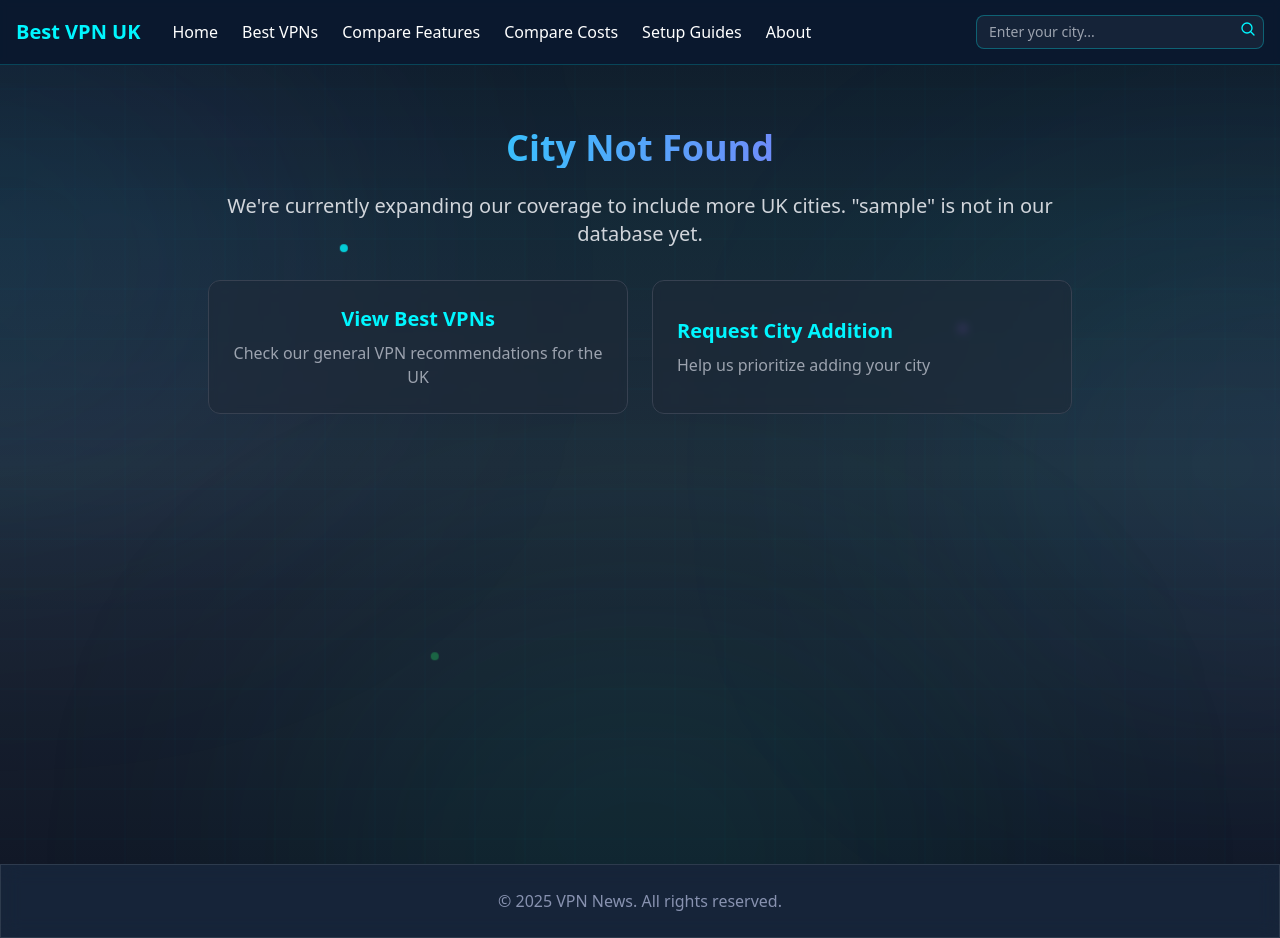
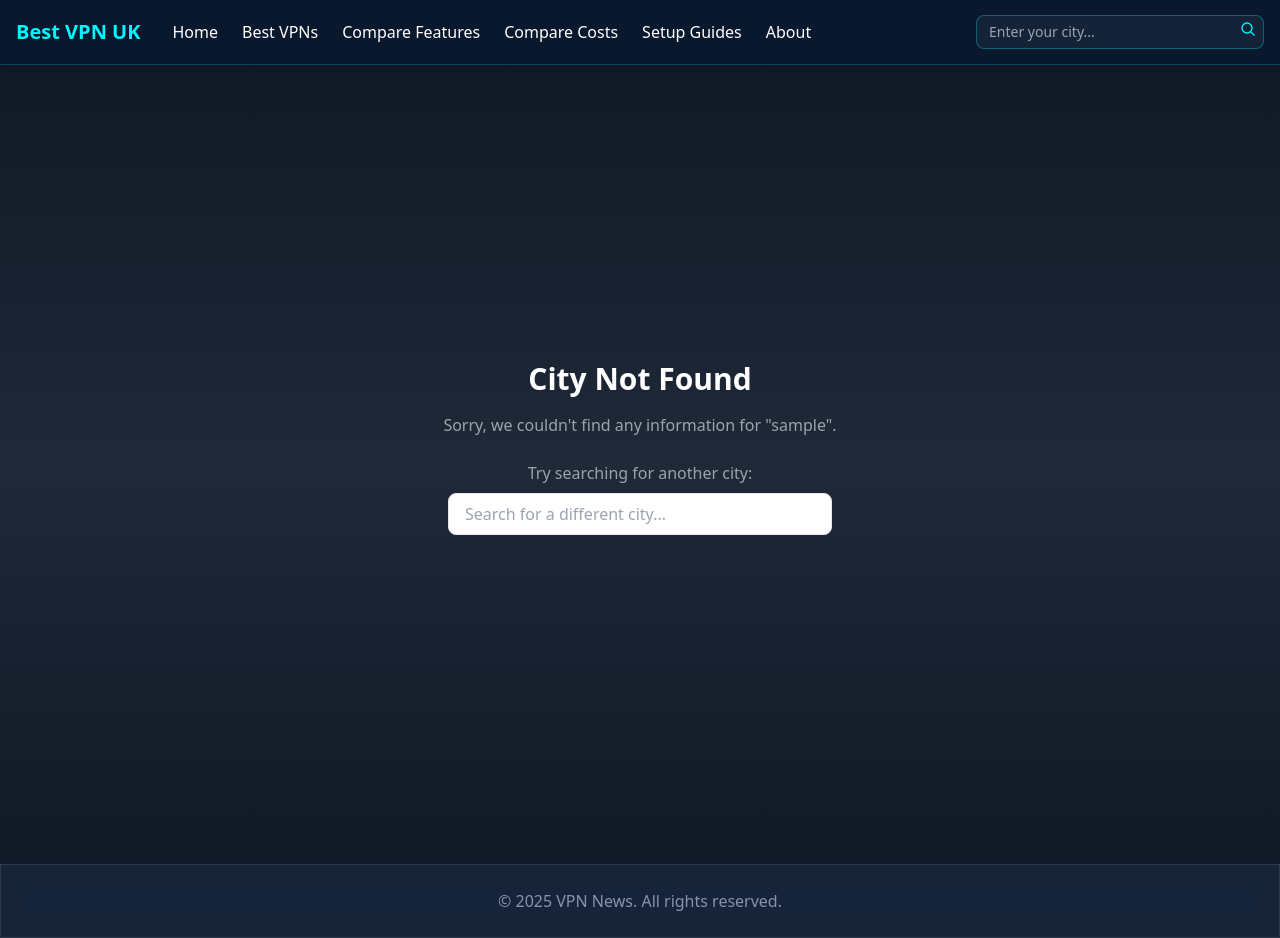
Before and after one commit to GergulasBalint/bestvpn, a React (Vite) app: page / in a window 1280 px wide. Both pictures are taken after typing "Sample" into the empty fields and a click on the button 1248 px from the left and 29 px from the top of the page. Built offline with nearby package versions, Linux system fonts and the light colour scheme.

Commit message:
citys added again again again again again

```diff
--- a/src/components/CityList.tsx
+++ b/src/components/CityList.tsx
@@ -1,58 +1,89 @@
-import React, { useState } from 'react';
-import { getAllCityNames } from '../data/cityData';
-import { cities } from '../data/cityData';
+import React, { useState, useRef, useEffect } from 'react';
+import { getAllCityNames, cities } from '../data/cityData';
+import { useNavigate } from 'react-router-dom';
 
 interface CityListProps {
   onCitySelect?: (city: string) => void;
+  className?: string;
+  placeholder?: string;
 }
 
-const CityList: React.FC<CityListProps> = ({ onCitySelect }) => {
+const CityList: React.FC<CityListProps> = ({
+  onCitySelect,
+  className = '',
+  placeholder = 'Search cities...'
+}) => {
   const [searchTerm, setSearchTerm] = useState('');
-  const [isListVisible, setIsListVisible] = useState(false);
+  const [showDropdown, setShowDropdown] = useState(false);
+  const navigate = useNavigate();
+  const wrapperRef = useRef<HTMLDivElement>(null);
 
   const cityNames = getAllCityNames(cities).sort();
 
   const filteredCities = cityNames.filter(city =>
     city.toLowerCase().includes(searchTerm.toLowerCase())
-  );
+  ).slice(0, 10); // Limit to 10 results
+
+  useEffect(() => {
+    const handleClickOutside = (event: MouseEvent) => {
+      if (wrapperRef.current && !wrapperRef.current.contains(event.target as Node)) {
+        setShowDropdown(false);
+      }
+    };
+
+    document.addEventListener('mousedown', handleClickOutside);
+    return () => document.removeEventListener('mousedown', handleClickOutside);
+  }, []);
+
+  const handleSubmit = (e: React.FormEvent) => {
+    e.preventDefault();
+    if (searchTerm) {
+      navigate(`/city/${searchTerm.toLowerCase()}`);
+    }
+  };
+
+  const handleCityClick = (city: string) => {
+    if (onCitySelect) {
+      onCitySelect(city);
+    }
+    navigate(`/city/${city.toLowerCase()}`);
+    setShowDropdown(false);
+    setSearchTerm('');
+  };
 
   return (
-    <div className="relative w-full max-w-2xl mx-auto">
-      <div className="flex gap-2">
+    <div ref={wrapperRef} className={`relative ${className}`}>
+      <form onSubmit={handleSubmit}>
         <input
           type="text"
-          placeholder="Search cities..."
           value={searchTerm}
-          onChange={(e) => setSearchTerm(e.target.value)}
+          onChange={(e) => {
+            setSearchTerm(e.target.value);
+            setShowDropdown(true);
+          }}
+          onFocus={() => setShowDropdown(true)}
+          placeholder={placeholder}
           className="w-full px-4 py-2 border rounded-lg focus:outline-none focus:ring-2 focus:ring-blue-500 text-gray-900 bg-white"
         />
-        <button
-          onClick={() => setIsListVisible(!isListVisible)}
-          className="px-4 py-2 bg-blue-500 text-white rounded-lg hover:bg-blue-600 focus:outline-none focus:ring-2 focus:ring-blue-500"
-        >
-          {isListVisible ? 'Hide' : 'Search'}
-        </button>
-      </div>
+      </form>
 
-      {isListVisible && (
-        <div className="absolute z-50 w-full mt-2 bg-white border rounded-lg shadow-lg max-h-96 overflow-y-auto">
-          <div className="grid grid-cols-1 md:grid-cols-2 lg:grid-cols-3 gap-2 p-4">
+      {showDropdown && searchTerm && (
+        <div className="absolute z-50 w-full mt-1 bg-white border rounded-lg shadow-lg max-h-96 overflow-y-auto">
+          {filteredCities.length > 0 ? (
+            <div className="py-1">
               {filteredCities.map((city) => (
                 <button
                   key={city}
-                onClick={() => {
-                  if (onCitySelect) {
-                    onCitySelect(city);
-                  }
-                  setIsListVisible(false);
-                  setSearchTerm('');
-                }}
-                className="text-left px-3 py-2 hover:bg-gray-100 rounded-md transition-colors text-gray-900"
+                  onClick={() => handleCityClick(city)}
+                  className="w-full text-left px-4 py-2 hover:bg-gray-100 text-gray-900"
                 >
                   {city}
                 </button>
               ))}
             </div>
+          ) : (
+            <div className="px-4 py-2 text-gray-500">No cities found</div>
+          )}
         </div>
       )}
     </div>
--- a/src/components/CityNotFound.tsx
+++ b/src/components/CityNotFound.tsx
@@ -1,143 +1,27 @@
-import { useState } from 'react';
-import { Link } from 'react-router-dom';
-import CyberBackground from './CyberBackground';
+import React from 'react';
+import CityList from './CityList';
 
-interface CityRequestFormData {
-  cityName: string;
-  region: string;
-  email?: string;
-  additionalInfo?: string;
+interface CityNotFoundProps {
+  searchedCity: string;
 }
 
-const CityNotFound: React.FC<{ searchedCity: string }> = ({ searchedCity }) => {
-  const [showForm, setShowForm] = useState(false);
-  const [formData, setFormData] = useState<CityRequestFormData>({
-    cityName: searchedCity,
-    region: '',
-    email: '',
-    additionalInfo: ''
-  });
-  const [submitted, setSubmitted] = useState(false);
-
-  const handleSubmit = (e: React.FormEvent) => {
-    e.preventDefault();
-    // Here you would typically send this data to your backend
-    console.log('City request submitted:', formData);
-    setSubmitted(true);
-  };
-
+const CityNotFound: React.FC<CityNotFoundProps> = ({ searchedCity }) => {
   return (
-    <div className="min-h-screen bg-gradient-to-b from-gray-900 via-gray-800 to-gray-900 relative text-white">
-      <CyberBackground />
-      <div className="relative z-10 max-w-4xl mx-auto px-4 py-16">
-        <div className="text-center mb-12">
-          <h1 className="text-4xl font-bold mb-6 bg-gradient-to-r from-cyber-blue to-purple-500 text-transparent bg-clip-text">
-            City Not Found
-          </h1>
-          <p className="text-xl text-gray-300 mb-8">
-            We're currently expanding our coverage to include more UK cities.
-            "{searchedCity}" is not in our database yet.
+    <div className="min-h-screen bg-gradient-to-b from-gray-900 via-gray-800 to-gray-900 text-white flex items-center justify-center">
+      <div className="max-w-md w-full mx-4">
+        <div className="text-center mb-8">
+          <h1 className="text-3xl font-bold mb-4">City Not Found</h1>
+          <p className="text-gray-400 mb-6">
+            Sorry, we couldn't find any information for "{searchedCity}".
           </p>
-
-          <div className="grid grid-cols-1 md:grid-cols-2 gap-6 mb-12">
-            <Link
-              to="/best-vpns"
-              className="bg-gray-800/50 backdrop-blur-sm p-6 rounded-xl border border-gray-700 hover:border-cyber-blue/50 transition-all duration-300"
-            >
-              <h3 className="text-xl font-semibold text-cyber-blue mb-2">
-                View Best VPNs
-              </h3>
-              <p className="text-gray-400">
-                Check our general VPN recommendations for the UK
-              </p>
-            </Link>
-
-            <button
-              onClick={() => setShowForm(!showForm)}
-              className="bg-gray-800/50 backdrop-blur-sm p-6 rounded-xl border border-gray-700 hover:border-cyber-blue/50 transition-all duration-300 text-left w-full"
-            >
-              <h3 className="text-xl font-semibold text-cyber-blue mb-2">
-                Request City Addition
-              </h3>
-              <p className="text-gray-400">
-                Help us prioritize adding your city
-              </p>
-            </button>
+          <div className="mb-4">
+            <p className="text-gray-400 mb-2">Try searching for another city:</p>
+            <CityList
+              placeholder="Search for a different city..."
+              className="max-w-sm mx-auto"
+            />
           </div>
         </div>
-
-        {showForm && !submitted && (
-          <div className="bg-gray-800/50 backdrop-blur-sm rounded-xl border border-gray-700 p-8">
-            <h2 className="text-2xl font-semibold text-cyber-blue mb-6">
-              Request City Addition
-            </h2>
-            <form onSubmit={handleSubmit} className="space-y-6">
-              <div>
-                <label className="block text-gray-300 mb-2">City Name</label>
-                <input
-                  type="text"
-                  value={formData.cityName}
-                  onChange={(e) => setFormData({...formData, cityName: e.target.value})}
-                  className="w-full bg-gray-900/50 border border-gray-700 rounded-lg px-4 py-2 text-white"
-                  required
-                />
-              </div>
-
-              <div>
-                <label className="block text-gray-300 mb-2">Region</label>
-                <input
-                  type="text"
-                  value={formData.region}
-                  onChange={(e) => setFormData({...formData, region: e.target.value})}
-                  className="w-full bg-gray-900/50 border border-gray-700 rounded-lg px-4 py-2 text-white"
-                  placeholder="e.g., South East England"
-                  required
-                />
-              </div>
-
-              <div>
-                <label className="block text-gray-300 mb-2">Email (optional)</label>
-                <input
-                  type="email"
-                  value={formData.email}
-                  onChange={(e) => setFormData({...formData, email: e.target.value})}
-                  className="w-full bg-gray-900/50 border border-gray-700 rounded-lg px-4 py-2 text-white"
-                  placeholder="We'll notify you when your city is added"
-                />
-              </div>
-
-              <div>
-                <label className="block text-gray-300 mb-2">Additional Information</label>
-                <textarea
-                  value={formData.additionalInfo}
-                  onChange={(e) => setFormData({...formData, additionalInfo: e.target.value})}
-                  className="w-full bg-gray-900/50 border border-gray-700 rounded-lg px-4 py-2 text-white"
-                  rows={4}
-                  placeholder="Any specific VPN needs or concerns for your city?"
-                />
-              </div>
-
-              <button
-                type="submit"
-                className="w-full bg-cyber-blue text-gray-900 font-semibold py-3 rounded-lg hover:bg-cyber-blue/90 transition-colors"
-              >
-                Submit Request
-              </button>
-            </form>
-          </div>
-        )}
-
-        {submitted && (
-          <div className="bg-gray-800/50 backdrop-blur-sm rounded-xl border border-green-500/50 p-8 text-center">
-            <svg className="w-16 h-16 text-green-500 mx-auto mb-4" fill="none" stroke="currentColor" viewBox="0 0 24 24">
-              <path strokeLinecap="round" strokeLinejoin="round" strokeWidth={2} d="M5 13l4 4L19 7" />
-            </svg>
-            <h2 className="text-2xl font-semibold text-green-500 mb-4">Request Submitted!</h2>
-            <p className="text-gray-300">
-              Thank you for helping us improve our coverage. We'll review your request and add your city soon.
-            </p>
-          </div>
-        )}
       </div>
     </div>
   );
--- a/src/data/cityData.ts
+++ b/src/data/cityData.ts
@@ -22,6 +22,11 @@ export interface CityData {
 
 // Full list of UK cities
 export const cities: CityData[] = [
+  { id: 'london', name: 'London' },
+  { id: 'manchester', name: 'Manchester' },
+  { id: 'birmingham', name: 'Birmingham' },
+  { id: 'edinburgh', name: 'Edinburgh' },
+  { id: 'glasgow', name: 'Glasgow' },
   { id: 'abberton', name: 'Abberton' },
   { id: 'abbeydale', name: 'Abbeydale' },
   { id: 'abbeytown', name: 'Abbeytown' },
```
Lines whose indentation alone changed are shown as unchanged.
